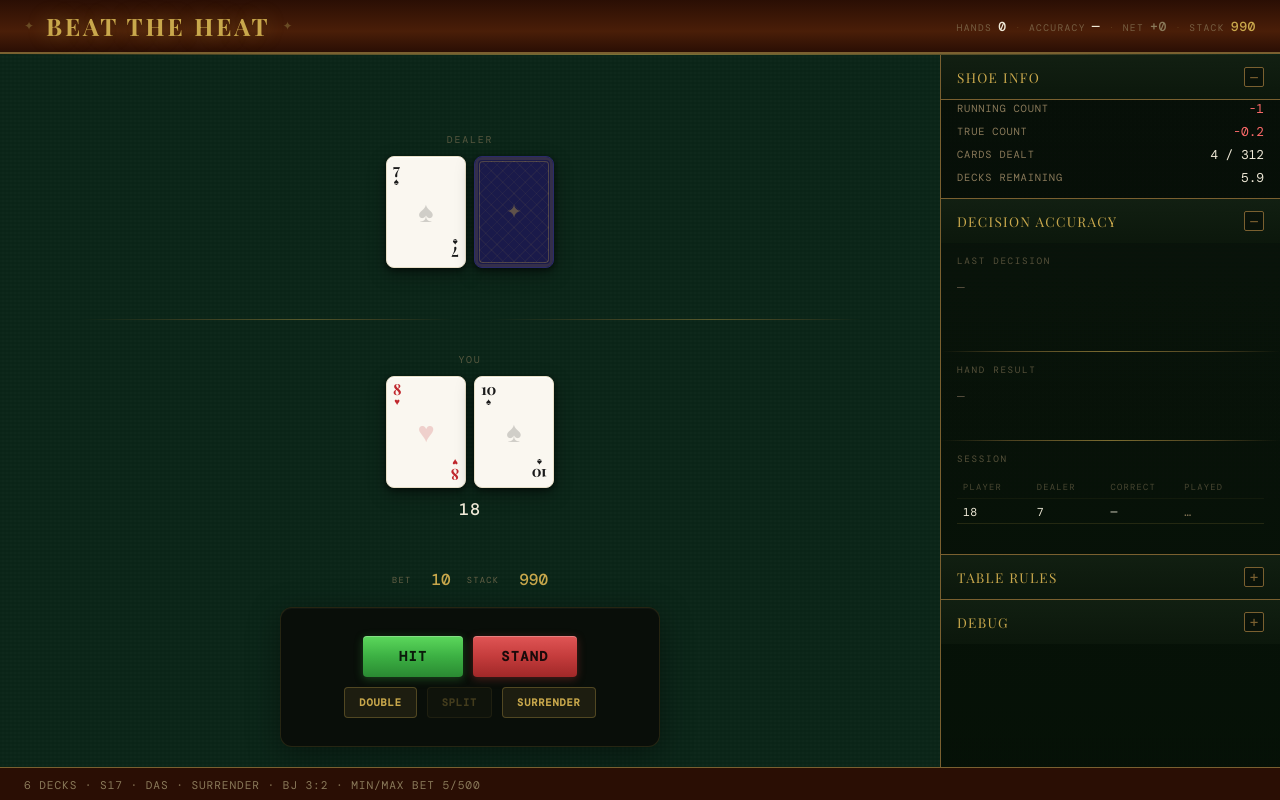
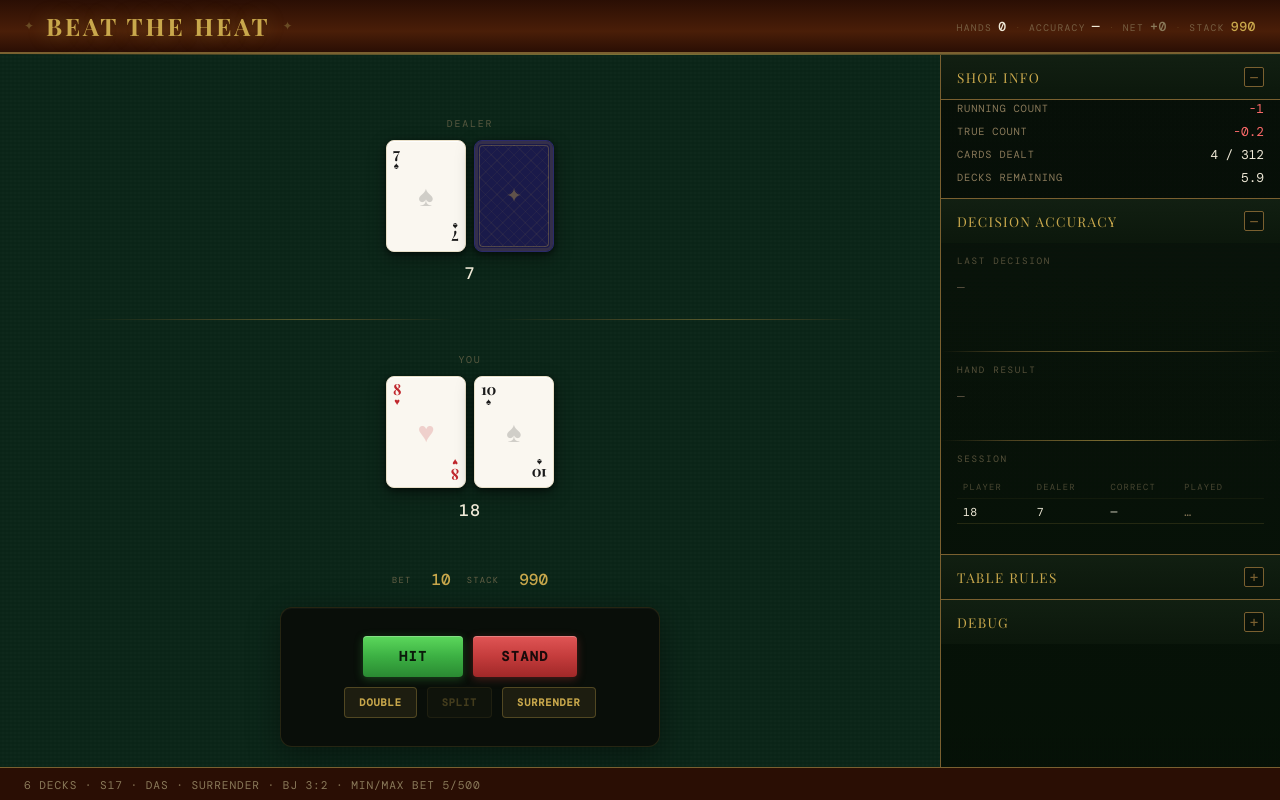
Before and after one commit to colinhauch/beat-the-heat, a React (Vite) app in the folder packages/web/: page / in a window 1280 px wide. Both pictures are taken after a click on the button "DEAL". Built offline with nearby package versions, Linux system fonts and the light colour scheme; a web font is replaced by a local one.

Commit message:
fix(table): stable card keys, fixed-height hand totals, show dealer upcard value
Stable keys ensure deal animation fires on each new card. Hand totals
always occupy space to prevent layout shifts. Dealer upcard value
shown during player turn.

```diff
--- a/packages/web/src/components/Table.css
+++ b/packages/web/src/components/Table.css
@@ -65,7 +65,10 @@
   font-weight: 500;
   color: var(--text-cream);
   letter-spacing: 0.05em;
-  min-height: 1.4em;
+  height: 1.4em;
+  display: flex;
+  align-items: center;
+  justify-content: center;
 }
 
 .total--bust {
--- a/packages/web/src/components/Table.tsx
+++ b/packages/web/src/components/Table.tsx
@@ -19,14 +19,28 @@ function getHandCards(hand: Hand): Card[] {
 
 export function Table() {
   const { state } = useGame();
-  const { phase, currentHand, splitHands, activeSplitIndex } = state;
+  const { phase, currentHand, splitHands, activeSplitIndex, dealStep } = state;
 
-  const playerCards = getPlayerCards(state);
-  const dealerCards = currentHand?.dealerCards.slice(0, 2) ?? [];
+  // During dealing, reveal cards one at a time in deal order: p1, d1, p2, d2(hole)
+  const allPlayerCards = getPlayerCards(state);
+  const allDealerCards = currentHand?.dealerCards.slice(0, 2) ?? [];
   const dealerExtraCards = currentHand?.dealerCards.slice(2) ?? [];
 
+  let playerCards: Card[];
+  let dealerCards: Card[];
+  if (phase === "dealing") {
+    playerCards = dealStep >= 1 ? [allPlayerCards[0], ...(dealStep >= 3 ? [allPlayerCards[1]] : [])].filter(Boolean) : [];
+    dealerCards = [
+      ...(dealStep >= 2 ? [allDealerCards[0]] : []),
+      ...(dealStep >= 4 ? [allDealerCards[1]] : []),
+    ];
+  } else {
+    playerCards = allPlayerCards;
+    dealerCards = allDealerCards;
+  }
+
   // During player turn, hole card is face down
-  const showHoleCard = phase !== "playerTurn";
+  const showHoleCard = phase !== "playerTurn" && phase !== "dealing";
 
   // Hand totals
   const playerEval = playerCards.length > 0 ? evaluateHand(playerCards) : null;
@@ -46,26 +60,24 @@ export function Table() {
         {currentHand ? (
           <>
             <div className="hand-row">
-              {dealerCards[0] && <CardDisplay card={dealerCards[0]} />}
+              {dealerCards[0] && <CardDisplay key={`d0-${dealerCards[0].rank}${dealerCards[0].suit}`} card={dealerCards[0]} />}
               {dealerCards[1] && (
-                <CardDisplay card={showHoleCard ? dealerCards[1] : null} />
+                <CardDisplay
+                  key={showHoleCard ? "d1-revealed" : "d1-hole"}
+                  card={showHoleCard ? dealerCards[1] : null}
+                />
               )}
               {dealerExtraCards.map((card, i) => (
-                <CardDisplay key={i} card={card} />
+                <CardDisplay key={`dx-${i}-${card.rank}${card.suit}`} card={card} />
               ))}
             </div>
-            {dealerEval && showHoleCard && (
             <div className="hand-total mono">
-                {dealerEval.isBust ? (
+              {dealerEval && (dealerEval.isBust ? (
                 <span className="total--bust">Bust ({dealerEval.total})</span>
               ) : (
-                  <span>
-                    {dealerEval.total}
-                    {dealerEval.isSoft ? " soft" : ""}
-                  </span>
-                )}
+                <span>{dealerEval.total}{dealerEval.isSoft ? " soft" : ""}</span>
+              ))}
             </div>
-            )}
           </>
         ) : (
           <div className="hand-row hand-row--empty">
@@ -103,7 +115,7 @@ export function Table() {
                   <div className="split-hand-label mono">Hand {idx + 1}</div>
                   <div className="hand-row">
                     {cards.map((card, i) => (
-                      <CardDisplay key={i} card={card} />
+                      <CardDisplay key={`s${idx}-${i}-${card.rank}${card.suit}`} card={card} />
                     ))}
                   </div>
                   <div className="hand-total mono">
@@ -137,23 +149,18 @@ export function Table() {
           <>
             <div className="hand-row">
               {playerCards.map((card, i) => (
-                <CardDisplay key={i} card={card} />
+                <CardDisplay key={`p${i}-${card.rank}${card.suit}`} card={card} />
               ))}
             </div>
-            {playerEval && (
             <div className="hand-total mono">
-                {playerEval.isBust ? (
+              {playerEval && (playerEval.isBust ? (
                 <span className="total--bust">{playerEval.total}</span>
               ) : playerEval.isBlackjack ? (
                 <span className="total--blackjack">Blackjack! ✦</span>
               ) : (
-                  <span>
-                    {playerEval.total}
-                    {playerEval.isSoft ? " soft" : ""}
-                  </span>
-                )}
+                <span>{playerEval.total}{playerEval.isSoft ? " soft" : ""}</span>
+              ))}
             </div>
-            )}
           </>
         ) : (
           <div className="hand-row hand-row--empty">
```
Lines whose indentation alone changed are shown as unchanged.
